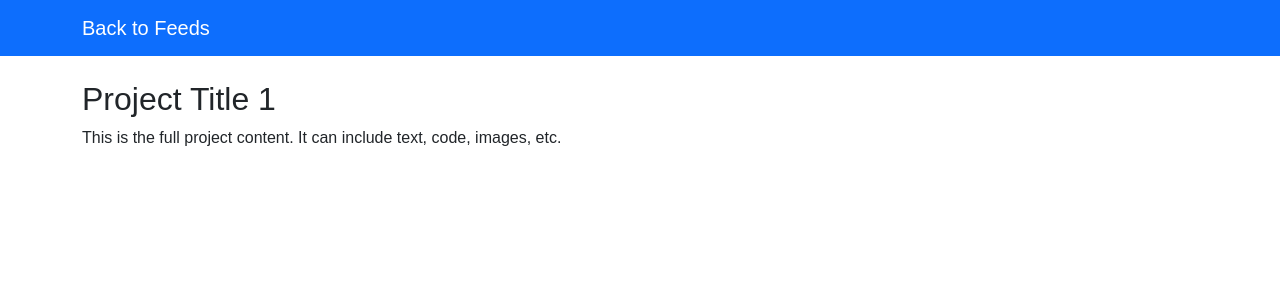
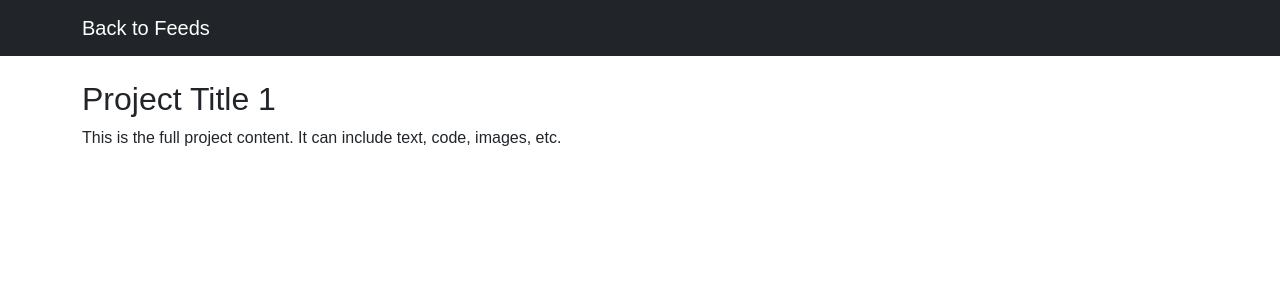
Before and after one commit to Naman-Gururani/SIH, a Flask app: template website/templates/Project.html in a window 1280 px wide. Shown: the top 300 px of the page. Run offline with Flask 3, Linux system fonts and the light colour scheme; the template is opened without the code that fills it, so the values that code supplies are empty; some libraries are stand-ins or nearby versions.

Commit message:
Update Project.html

```diff
--- a/website/templates/Project.html
+++ b/website/templates/Project.html
@@ -41,7 +41,7 @@
 </head>
 <body>
 
-    <nav class="navbar navbar-expand-lg navbar-dark bg-primary">
+    <nav class="navbar navbar-expand-lg navbar-dark bg-dark text-white">
         {% with messages = get_flashed_messages() %}
                 {% if messages %}
                     <div class="flash" id="flashMessage">{{ messages[0] }}</div>
```
